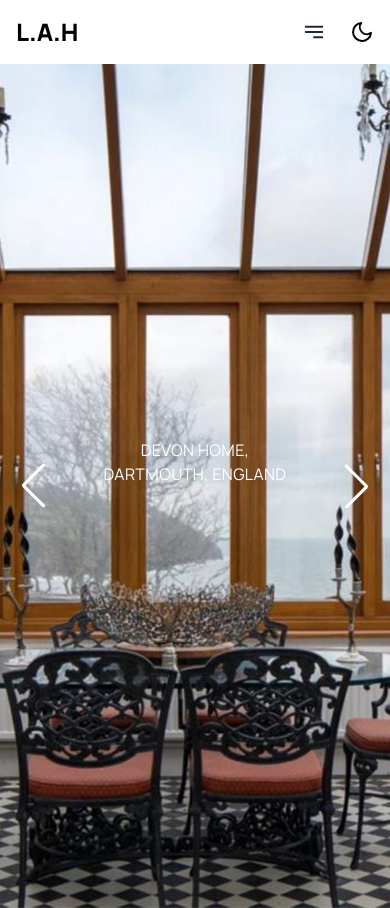
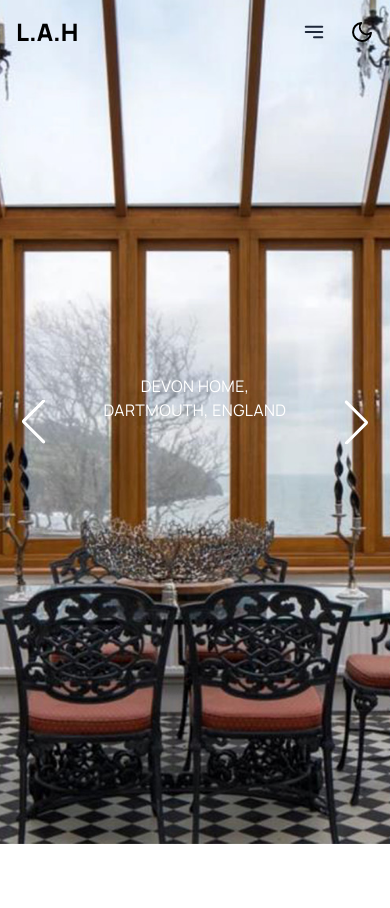
Before and after one commit to saadkhaan/lah, a Next.js app: page / in a window 390 px wide. After the commit the page ends 844 px from the top, so only its background shows below. Built offline with nearby package versions, Linux system fonts and the light colour scheme.

Commit message:
navbar set to fixed on mobile

```diff
--- a/app/globals.css
+++ b/app/globals.css
@@ -8,6 +8,10 @@
     --swiper-navigation-sides-offset: 20px;
     --swiper-navigation-color: #fff;
 }
+
+    .h-screen-mobile {
+        height: 100svh;
+    }
 
 @layer components {
     h1, h2, h3 {
--- a/components/Navbar.js
+++ b/components/Navbar.js
@@ -9,7 +9,7 @@ export default function Navbar() {
 	const [navbar, setNavbar] = useState(false);
 	const router = useRouter();
 	return (
-		<nav className="w-full bg-transparent dark:bg-slate-900 sm:fixed md:top-0 md:z-10 ">
+		<nav className="w-full bg-transparent dark:bg-slate-900 fixed top-0 z-10 ">
 			<div className="container mx-auto justify-between px-4 md:flex md:items-center">
 				<div className="flex items-center justify-between py-3 md:block md:py-5">
 					<div className="w-40 font-black md:text-white text-2xl dark:text-slate-400">
```
